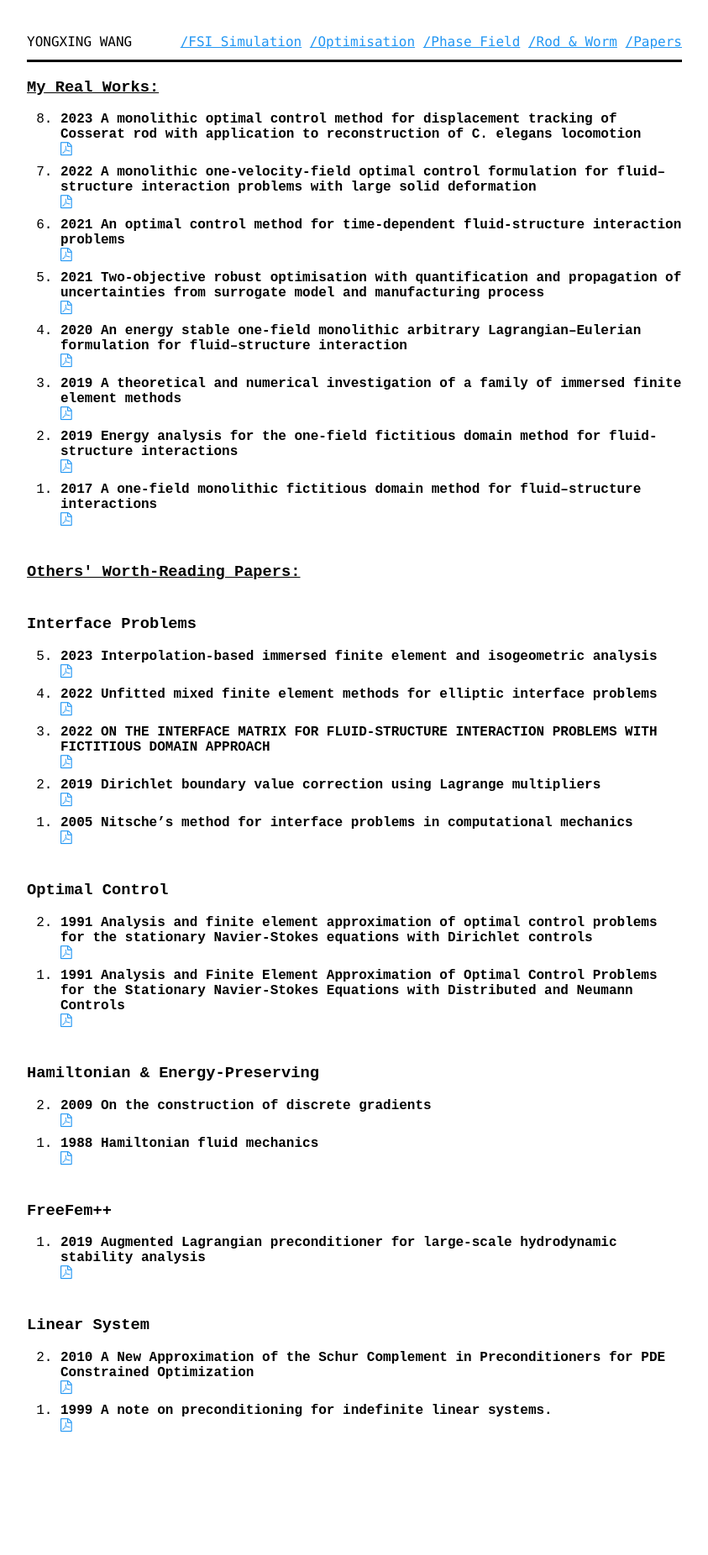
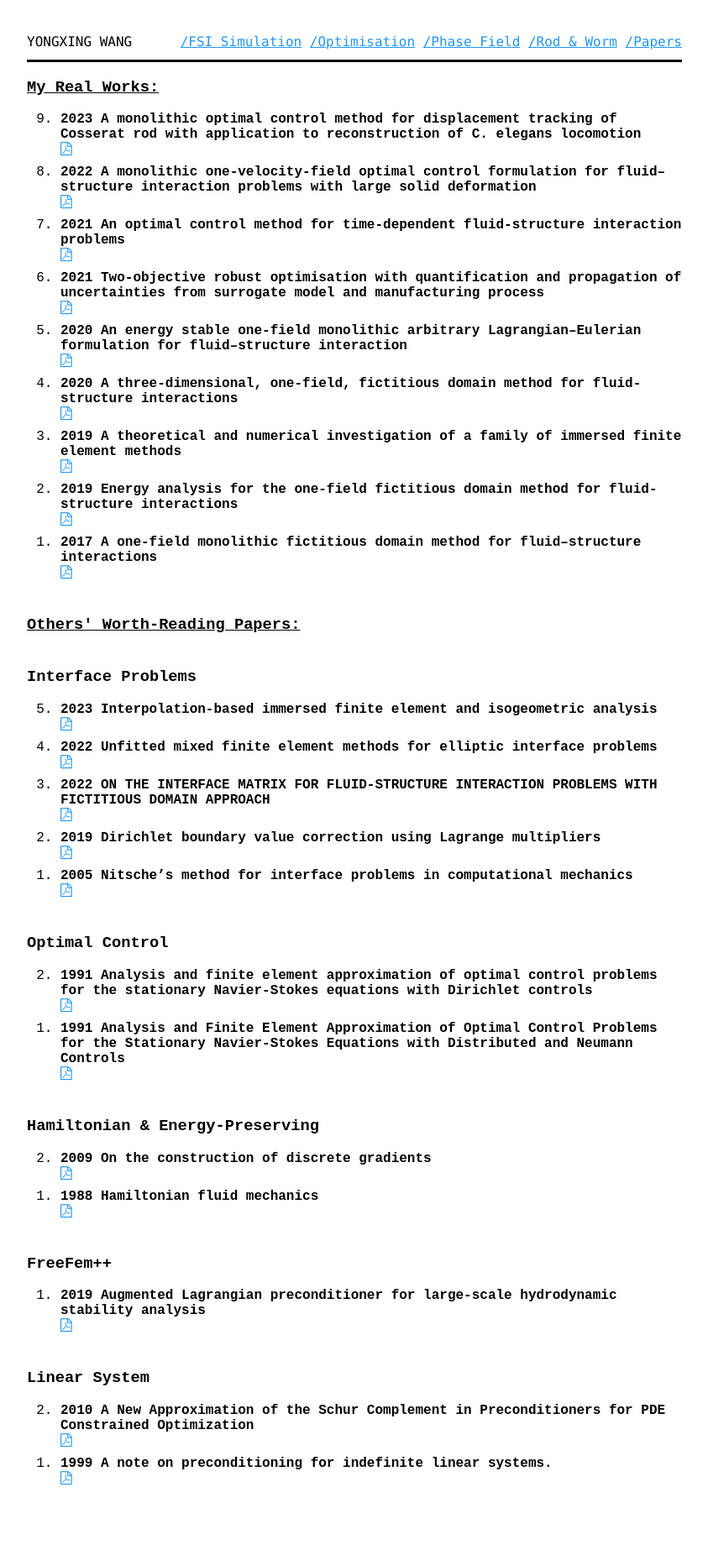
Before and after one commit to yongxingwang/yongxingwang.github.io, a Jekyll site: the page built from publication.html, in a window 1280 px wide. Shown: the whole page at 84% size, without its empty margins (218-1061 px from the left). Built offline with Jekyll 4.4.1, drawn with Linux system fonts in a browser that asks for light colours; some web fonts are replaced; before the commit the page ends 1789 px from its top, so only the background shows below that.

Commit message:
Update publication.html

```diff
--- a/publication.html
+++ b/publication.html
@@ -29,6 +29,10 @@
             <li>
                 <span class="ptitle">2020 An energy stable one-field monolithic arbitrary Lagrangian–Eulerian formulation for fluid–structure interaction </span>
                 <a href="assets/pdf/2020ALEFSI.pdf"><i class="icon-file-pdf-o" aria-hidden="true"><span class="sr">PDF</span></i></a></span>
+            </li>
+            <li>
+                <span class="ptitle">2020 A three-dimensional, one-field, fictitious domain method for fluid-structure interactions </span>
+                <a href="assets/pdf/2020ThreeDOneFieldFSIConference.pdf"><i class="icon-file-pdf-o" aria-hidden="true"><span class="sr">PDF</span></i></a></span>
             </li>
             <li>
                 <span class="ptitle">2019 A theoretical and numerical investigation of a family of immersed finite element methods </span>
```
